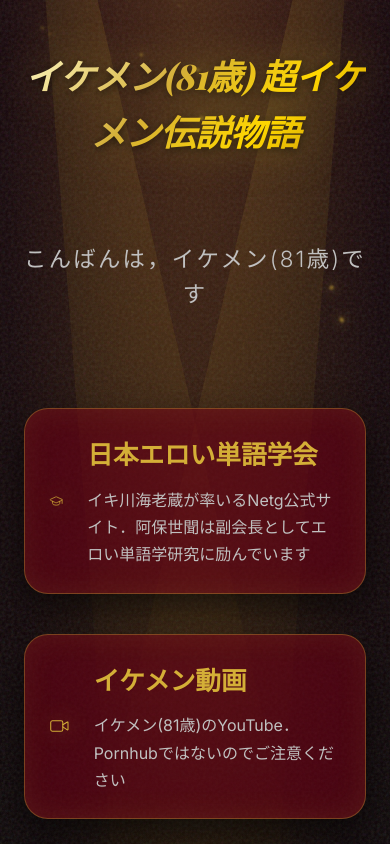
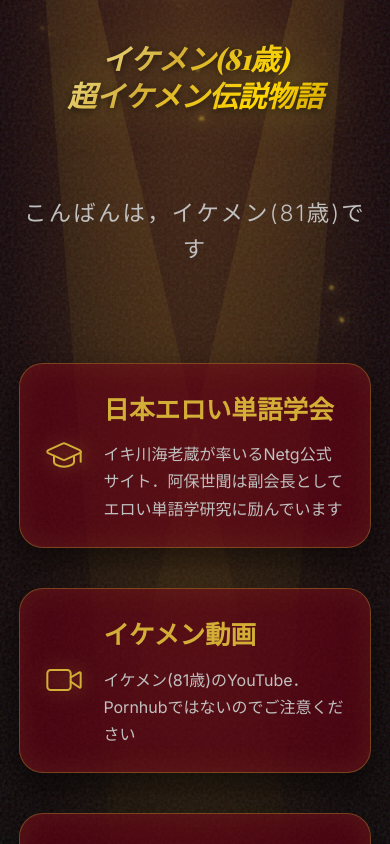
Before and after one commit to Ikemen81/Ikemen81, a React (Vite) app: page / in a window 390 px wide. Shown: the top 844 px of the page. Built offline with nearby package versions, Linux system fonts and the light colour scheme; a web font is replaced by a local one.

Commit message:
fix: モバイルでのアイコンのスケーリング問題とタイトルの不自然な改行を修正

```diff
--- a/src/App.css
+++ b/src/App.css
@@ -25,6 +25,8 @@
   -webkit-text-fill-color: transparent;
   margin: 0;
   filter: drop-shadow(0 0 20px rgba(212, 175, 55, 0.5)) drop-shadow(0 2px 4px rgba(0, 0, 0, 0.8));
+  word-break: keep-all;
+  overflow-wrap: break-word;
 }
 
 .hero {
@@ -145,6 +147,7 @@
   display: flex;
   align-items: center;
   justify-content: center;
+  flex-shrink: 0;
   color: var(--gold-accent);
   filter: drop-shadow(0 0 10px rgba(212, 175, 55, 0.5));
   transition: var(--transition);
@@ -193,11 +196,12 @@
 
 @media (max-width: 600px) {
   .container {
-    padding: 3rem 1.5rem;
+    padding: 2.5rem 1.2rem;
   }
 
   .title {
-    font-size: 2.2rem;
+    font-size: 1.8rem;
+    line-height: 1.3;
   }
 
   .link-card {
@@ -205,7 +209,7 @@
   }
 
   .link-card-inner {
-    gap: 1.5rem;
+    gap: 1.2rem;
   }
 
   .card-icon {
```
